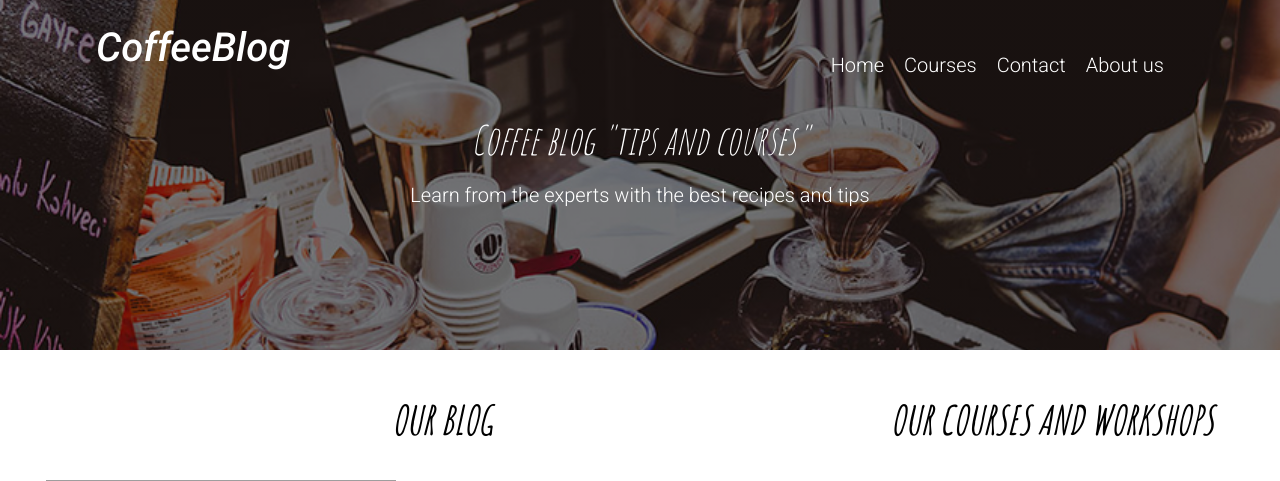
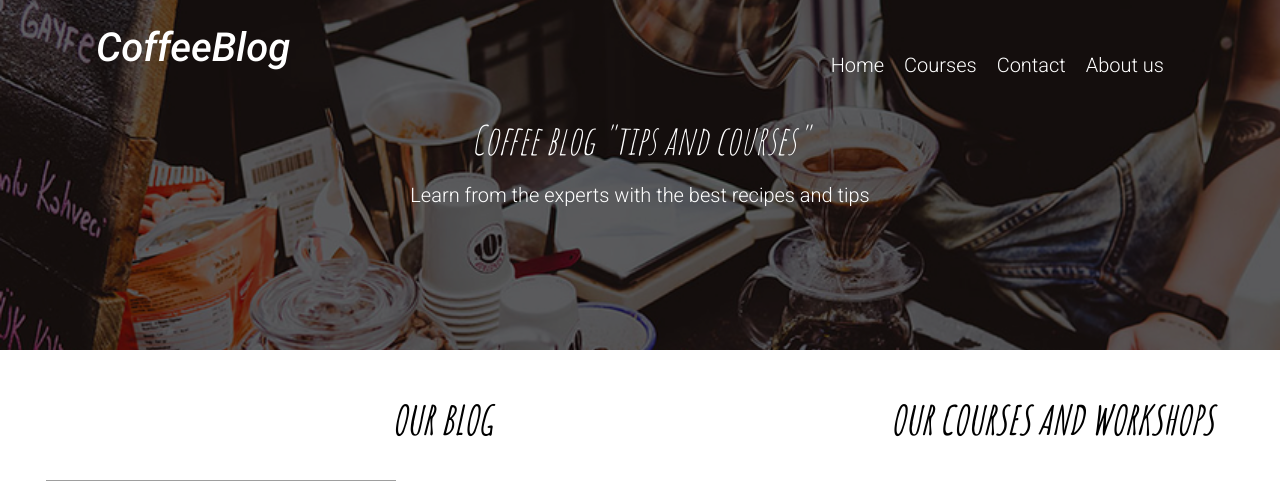
Before and after one commit to chrisvarg/coffeeBlog, a PHP site: page / in a window 1280 px wide. Shown: the top 481 px of the page. Run offline with PHP 8.4, Linux system fonts and the light colour scheme; grey boxes are pictures that could not be loaded.

Commit message:
Correción del banner

```diff
--- a/css/main.css
+++ b/css/main.css
@@ -41,16 +41,26 @@ a {
 }
 
 .site-header {
-    background-image: linear-gradient(rgba(0,0,0, 0.5), rgba(0,0,0,0.5)),
-     url('/img/banner.jpg');
+    background-image: url('/img/banner.jpg');
     background-repeat: no-repeat;
     background-position: center center;
     background-size: cover;
     height: auto;
+	position: relative;
 }
 
+.site-header:before {
+	content:'';
+	position: absolute;
+        top: 0;
+	bottom: 0;
+	left: 0;
+	right: 0;
+	background-color: rgba(0,0,0,0.6);
+}
 
 .header-container {
+    position: relative;
     max-width: 85%;
     margin: 0 auto;
     text-align: center;
```
